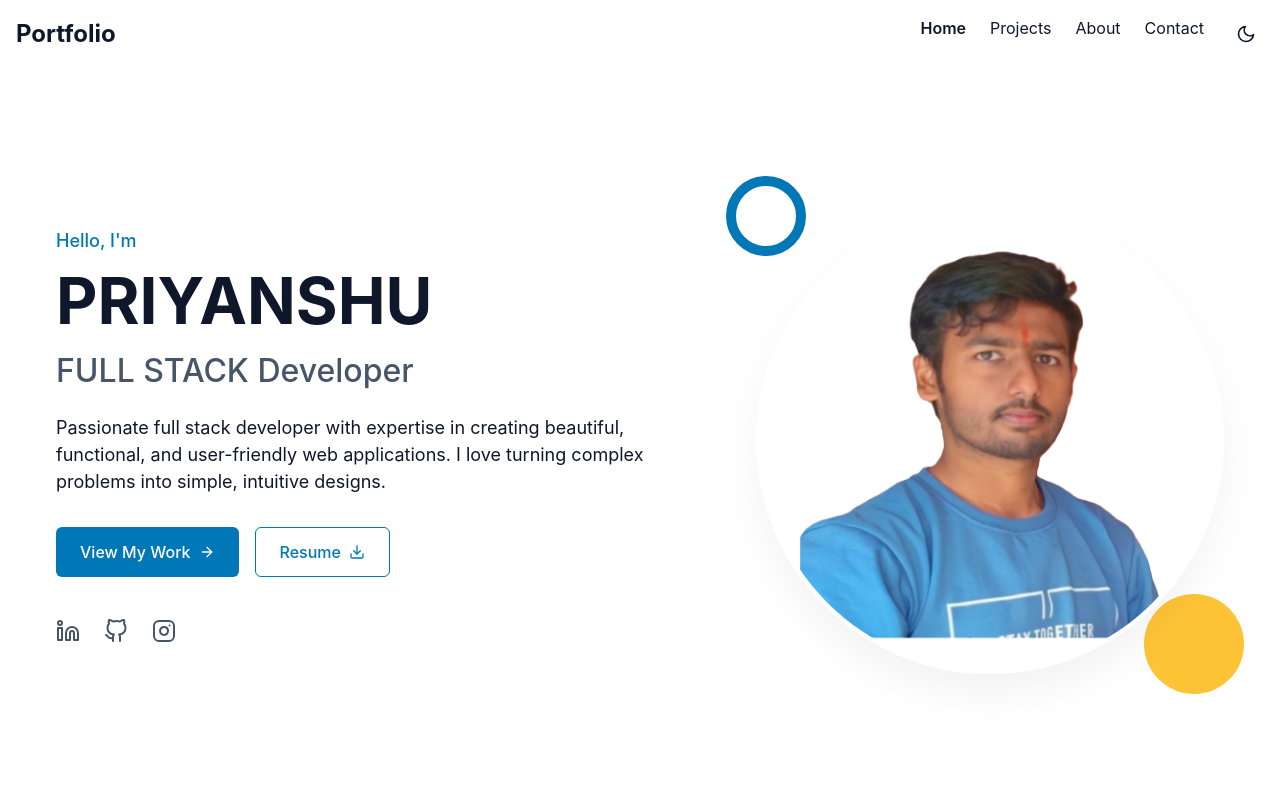
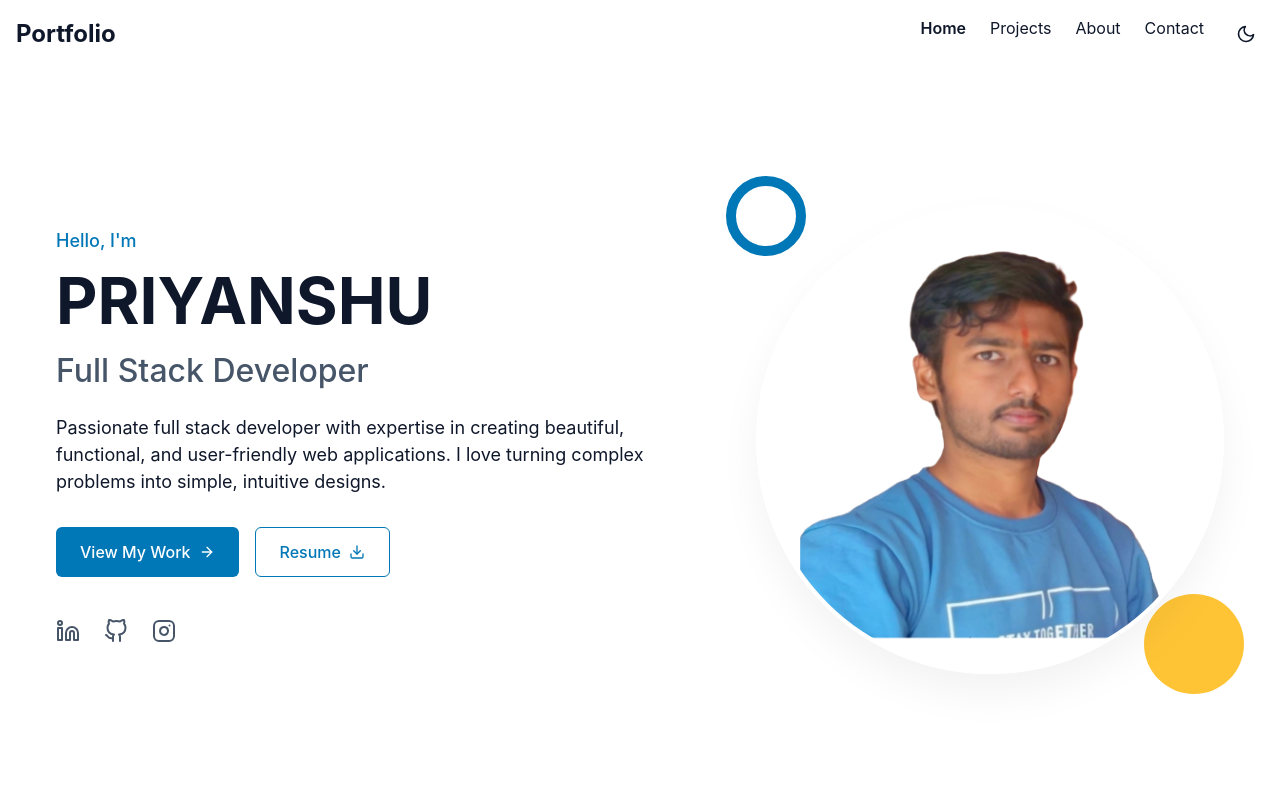
Before and after one commit to PRIYANSHU700/Main-Portfolio, a React (Vite) app: page / in a window 1280 px wide. Shown: the top 800 px of the page. Built offline with nearby package versions, Linux system fonts and the light colour scheme.

Commit message:
second commit

```diff
--- a/src/assets/placeholder.js
+++ b/src/assets/placeholder.js
@@ -3,7 +3,7 @@
 
 export const personalInfo = {
   name: "PRIYANSHU",
-  title: "FULL STACK Developer",
+  title: "Full Stack Developer",
   email: "kpriyanshu200@gmail.com",
   phone: "+91 8198863457",
   location: "Zirakpur, Punjab",
```
